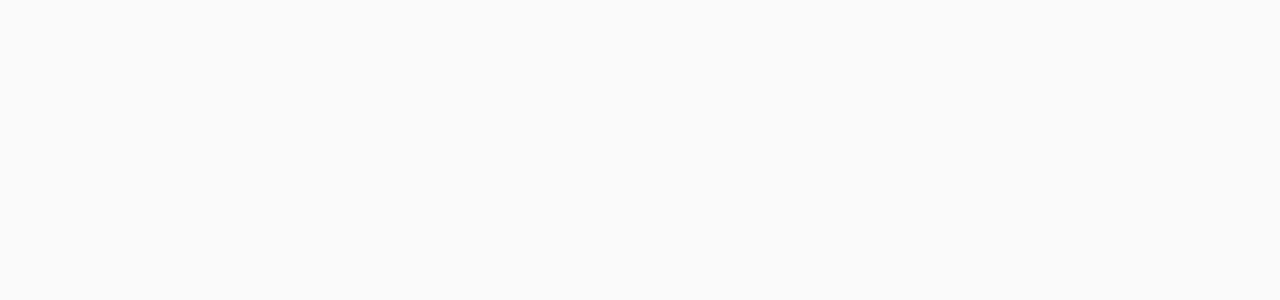
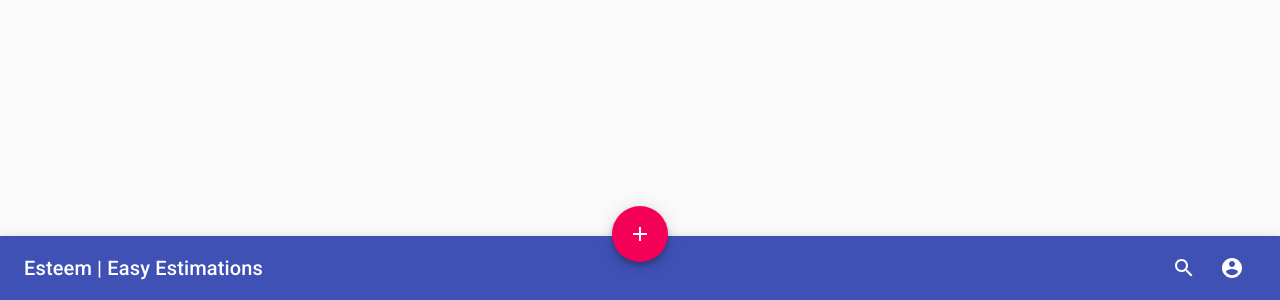
Before and after one commit to devdev-dev/esteamate, a React (Create React App) app in the folder app/: page / in a window 1280 px wide. Shown: the part 500-800 px from the top of the page. Built offline with nearby package versions, Linux system fonts and the light colour scheme.

Commit message:
Add a bottom app bar as navigation anchor

```diff
--- a/app/src/App.tsx
+++ b/app/src/App.tsx
@@ -1,9 +1,11 @@
 import { Container } from '@material-ui/core';
 import React from 'react';
+import BottomAppBar from './components/BottomAppBar';
 
 function App() {
   return (
-    <Container className="App">
+    <Container>
+      <BottomAppBar />
     </Container>
   );
 }
--- /dev/null
+++ b/app/src/components/BottomAppBar.tsx
@@ -0,0 +1,102 @@
+import { Menu, MenuItem } from '@material-ui/core';
+import AppBar from '@material-ui/core/AppBar';
+import Fab from '@material-ui/core/Fab';
+import IconButton from '@material-ui/core/IconButton';
+import { createStyles, makeStyles, Theme } from '@material-ui/core/styles';
+import Toolbar from '@material-ui/core/Toolbar';
+import Typography from '@material-ui/core/Typography';
+import { AccountCircle } from '@material-ui/icons';
+import AddIcon from '@material-ui/icons/Add';
+import SearchIcon from '@material-ui/icons/Search';
+import React from 'react';
+
+export default function BottomAppBar() {
+  const classes = useStyles();
+  const [anchorEl, setAnchorEl] = React.useState<null | HTMLElement>(null);
+  const open = Boolean(anchorEl);
+
+  const handleMenu = (event: React.MouseEvent<HTMLElement>) => {
+    setAnchorEl(event.currentTarget);
+  };
+
+  const handleClose = () => {
+    setAnchorEl(null);
+  };
+
+  return (
+    <React.Fragment>
+      <AppBar position="fixed" color="primary" className={classes.appBar}>
+        <Toolbar>
+          <Typography variant="h6" className={classes.title}>
+            Esteem | Easy Estimations
+          </Typography>
+          <Fab color="secondary" aria-label="add" className={classes.fabButton}>
+            <AddIcon />
+          </Fab>
+          <div className={classes.grow} />
+          <IconButton color="inherit">
+            <SearchIcon />
+          </IconButton>
+          <div>
+            <IconButton aria-label="account of current user" aria-controls="menu-appbar" aria-haspopup="true" onClick={handleMenu} color="inherit">
+              <AccountCircle />
+            </IconButton>
+            <Menu
+              id="menu-appbar"
+              anchorEl={anchorEl}
+              anchorOrigin={{
+                vertical: 'top',
+                horizontal: 'right'
+              }}
+              keepMounted
+              transformOrigin={{
+                vertical: 'top',
+                horizontal: 'right'
+              }}
+              open={open}
+              onClose={handleClose}
+            >
+              <MenuItem onClick={handleClose}>Profile</MenuItem>
+              <MenuItem onClick={handleClose}>My account</MenuItem>
+            </Menu>
+          </div>
+        </Toolbar>
+      </AppBar>
+    </React.Fragment>
+  );
+}
+
+const useStyles = makeStyles((theme: Theme) =>
+  createStyles({
+    title: {
+      flexGrow: 1
+    },
+    text: {
+      padding: theme.spacing(2, 2, 0)
+    },
+    paper: {
+      paddingBottom: 50
+    },
+    list: {
+      marginBottom: theme.spacing(2)
+    },
+    subheader: {
+      backgroundColor: theme.palette.background.paper
+    },
+    appBar: {
+      top: 'auto',
+      bottom: 0
+    },
+    grow: {
+      flexGrow: 1
+    },
+    fabButton: {
+      position: 'absolute',
+      zIndex: 1,
+      top: -30,
+      left: 0,
+      right: 0,
+      margin: '0 auto'
+    }
+  })
+);
```
